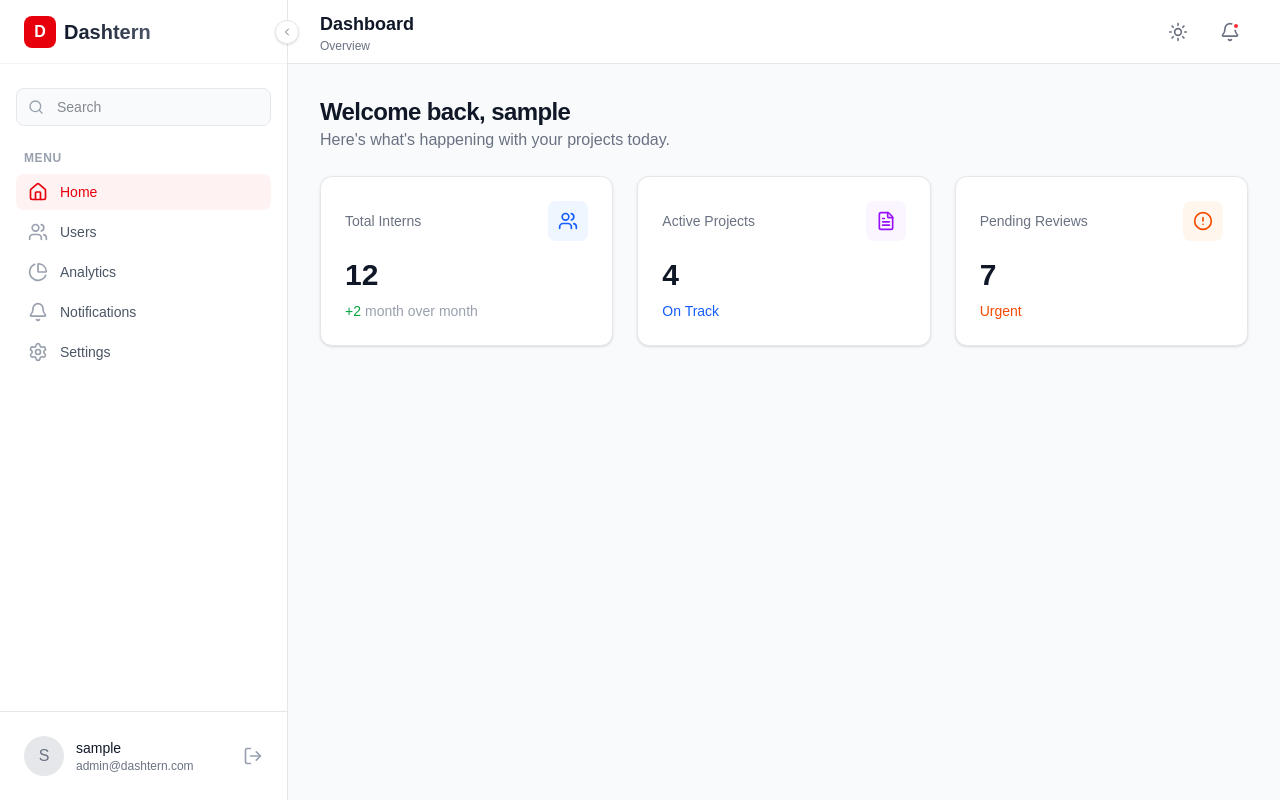
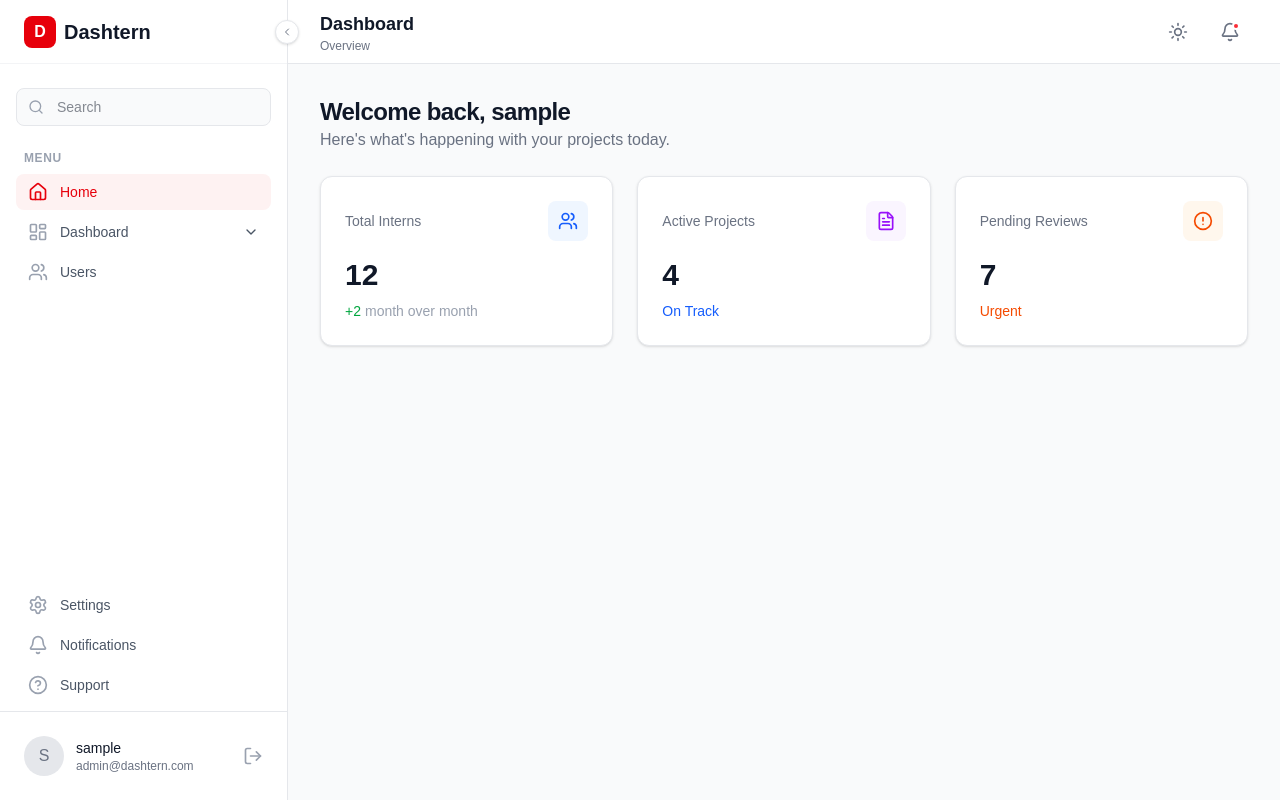
Before and after one commit to FirdhausDwiSukma/dashboard-intership, a Next.js app: page /dashboard in a window 1280 px wide. Built offline with nearby package versions, Linux system fonts and the light colour scheme; sample sign-in values are in the browser's storage.

Commit message:
fix sidebar position menu

```diff
--- a/app/components/dashboard/Sidebar.tsx
+++ b/app/components/dashboard/Sidebar.tsx
@@ -14,6 +14,11 @@ import {
     Search,
     ChevronLeft,
     ChevronRight,
+    ChevronDown,
+    ChevronUp,
+    FileText,
+    HelpCircle,
+    type LucideIcon,
 } from "lucide-react";
 import { cn } from "@/app/lib/utils";
 import Image from "next/image";
@@ -25,18 +30,38 @@ interface SidebarProps {
     toggleCollapse: () => void;
 }
 
-const sidebarItems = [
+interface SidebarItem {
+    icon: LucideIcon;
+    label: string;
+    href?: string;
+    submenu?: SidebarItem[];
+}
+
+const sidebarItems: SidebarItem[] = [
     { icon: Home, label: "Home", href: "/dashboard" },
+    {
+        icon: LayoutDashboard,
+        label: "Dashboard",
+        submenu: [
+            { icon: PieChart, label: "Analytics", href: "/dashboard/analytics" },
+            { icon: FileText, label: "Report", href: "/dashboard/report" },
+        ]
+    },
     { icon: Users, label: "Users", href: "/dashboard/users" },
-    { icon: PieChart, label: "Analytics", href: "/dashboard/analytics" },
+];
+
+// Bottom menu items (above user profile)
+const bottomMenuItems: SidebarItem[] = [
+    { icon: Settings, label: "Settings", href: "/dashboard/settings" },
     { icon: Bell, label: "Notifications", href: "/dashboard/notifications" },
-    { icon: Settings, label: "Settings", href: "/dashboard/settings" },
+    { icon: HelpCircle, label: "Support", href: "/dashboard/support" },
 ];
 
 export function Sidebar({ isOpen, setIsOpen, isCollapsed, toggleCollapse }: SidebarProps) {
     const pathname = usePathname();
     const router = useRouter();
     const [username, setUsername] = useState<string>("Admin");
+    const [openSubmenu, setOpenSubmenu] = useState<string | null>(null);
 
     useEffect(() => {
         const storedUser = localStorage.getItem("username");
@@ -49,6 +74,10 @@ export function Sidebar({ isOpen, setIsOpen, isCollapsed, toggleCollapse }: Side
         localStorage.removeItem("token");
         localStorage.removeItem("username");
         router.push("/login");
+    };
+
+    const toggleSubmenu = (label: string) => {
+        setOpenSubmenu(openSubmenu === label ? null : label);
     };
 
     return (
@@ -81,7 +110,7 @@ export function Sidebar({ isOpen, setIsOpen, isCollapsed, toggleCollapse }: Side
                             D
                         </div>
                         <span className={cn(
-                            "text-xl font-bold bg-gradient-to-r from-gray-900 to-gray-600 dark:from-white dark:to-gray-400 bg-clip-text text-transparent whitespace-nowrap transition-opacity duration-300",
+                            "text-xl font-bold bg-gradient-to-r from-gray-900 to-gray-900 dark:from-white dark:to-white bg-clip-text text-transparent whitespace-nowrap transition-opacity duration-300",
                             isCollapsed ? "opacity-0 w-0 hidden" : "opacity-100"
                         )}>
                             Dashtern
@@ -127,11 +156,112 @@ export function Sidebar({ isOpen, setIsOpen, isCollapsed, toggleCollapse }: Side
                     )}
 
                     {sidebarItems.map((item) => {
+                        const hasSubmenu = item.submenu && item.submenu.length > 0;
+                        const isSubmenuOpen = openSubmenu === item.label;
+                        const isParentActive = item.submenu?.some(sub => pathname === sub.href);
+                        const isActive = pathname === item.href;
+
+                        return (
+                            <div key={item.label}>
+                                {/* Main Menu Item */}
+                                {hasSubmenu ? (
+                                    <button
+                                        onClick={() => toggleSubmenu(item.label)}
+                                        className={cn(
+                                            "w-full flex items-center gap-3 px-3 py-2 rounded-lg text-sm font-medium transition-all duration-200 group relative",
+                                            isParentActive
+                                                ? "bg-red-50 dark:bg-red-900/10 text-red-600 dark:text-red-400"
+                                                : "text-gray-600 dark:text-gray-400 hover:bg-gray-50 dark:hover:bg-gray-800 hover:text-gray-900 dark:hover:text-gray-200",
+                                            isCollapsed && "justify-center px-2"
+                                        )}
+                                        title={isCollapsed ? item.label : undefined}
+                                    >
+                                        <item.icon
+                                            className={cn(
+                                                "w-5 h-5 transition-colors shrink-0",
+                                                isParentActive
+                                                    ? "text-red-600 dark:text-red-400"
+                                                    : "text-gray-400 group-hover:text-gray-600 dark:text-gray-500 dark:group-hover:text-gray-300"
+                                            )}
+                                        />
+                                        {!isCollapsed && (
+                                            <>
+                                                <span className="whitespace-nowrap flex-1 text-left">{item.label}</span>
+                                                {isSubmenuOpen ? (
+                                                    <ChevronUp className="w-4 h-4" />
+                                                ) : (
+                                                    <ChevronDown className="w-4 h-4" />
+                                                )}
+                                            </>
+                                        )}
+                                    </button>
+                                ) : (
+                                    <Link
+                                        href={item.href!}
+                                        className={cn(
+                                            "flex items-center gap-3 px-3 py-2 rounded-lg text-sm font-medium transition-all duration-200 group relative",
+                                            isActive
+                                                ? "bg-red-50 dark:bg-red-900/10 text-red-600 dark:text-red-400"
+                                                : "text-gray-600 dark:text-gray-400 hover:bg-gray-50 dark:hover:bg-gray-800 hover:text-gray-900 dark:hover:text-gray-200",
+                                            isCollapsed && "justify-center px-2"
+                                        )}
+                                        title={isCollapsed ? item.label : undefined}
+                                    >
+                                        <item.icon
+                                            className={cn(
+                                                "w-5 h-5 transition-colors shrink-0",
+                                                isActive
+                                                    ? "text-red-600 dark:text-red-400"
+                                                    : "text-gray-400 group-hover:text-gray-600 dark:text-gray-500 dark:group-hover:text-gray-300"
+                                            )}
+                                        />
+                                        {!isCollapsed && <span className="whitespace-nowrap">{item.label}</span>}
+                                    </Link>
+                                )}
+
+                                {/* Submenu Items */}
+                                {hasSubmenu && isSubmenuOpen && !isCollapsed && (
+                                    <div className="mt-1 ml-4 space-y-1">
+                                        {item.submenu!.map((subItem) => {
+                                            const isSubActive = pathname === subItem.href;
+                                            return (
+                                                <Link
+                                                    key={subItem.href}
+                                                    href={subItem.href!}
+                                                    className={cn(
+                                                        "flex items-center gap-3 px-3 py-2 rounded-lg text-sm transition-all duration-200 group",
+                                                        isSubActive
+                                                            ? "bg-red-50 dark:bg-red-900/10 text-red-600 dark:text-red-400 font-medium"
+                                                            : "text-gray-500 dark:text-gray-400 hover:bg-gray-50 dark:hover:bg-gray-800 hover:text-gray-900 dark:hover:text-gray-200"
+                                                    )}
+                                                >
+                                                    <subItem.icon
+                                                        className={cn(
+                                                            "w-4 h-4 transition-colors shrink-0",
+                                                            isSubActive
+                                                                ? "text-red-600 dark:text-red-400"
+                                                                : "text-gray-400 group-hover:text-gray-600 dark:text-gray-500 dark:group-hover:text-gray-300"
+                                                        )}
+                                                    />
+                                                    <span className="whitespace-nowrap">{subItem.label}</span>
+                                                </Link>
+                                            );
+                                        })}
+                                    </div>
+                                )}
+                            </div>
+                        );
+                    })}
+                </div>
+
+                {/* Bottom Menu Items */}
+                <div className="px-4 py-2 space-y-1">
+                    {bottomMenuItems.map((item) => {
                         const isActive = pathname === item.href;
                         return (
                             <Link
                                 key={item.href}
-                                href={item.href}
+                                href={item.href!}
                                 className={cn(
                                     "flex items-center gap-3 px-3 py-2 rounded-lg text-sm font-medium transition-all duration-200 group relative",
                                     isActive
```
